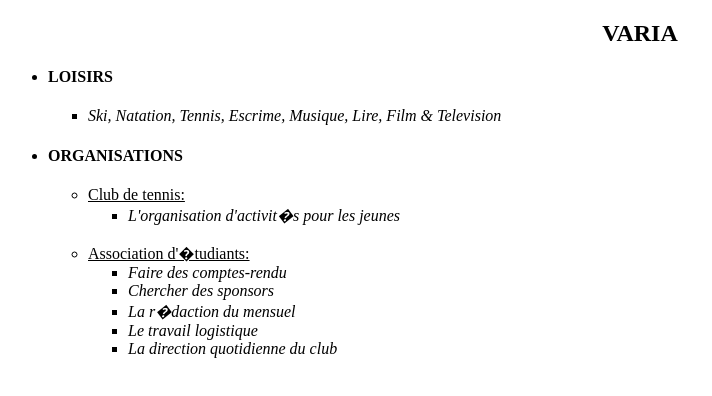
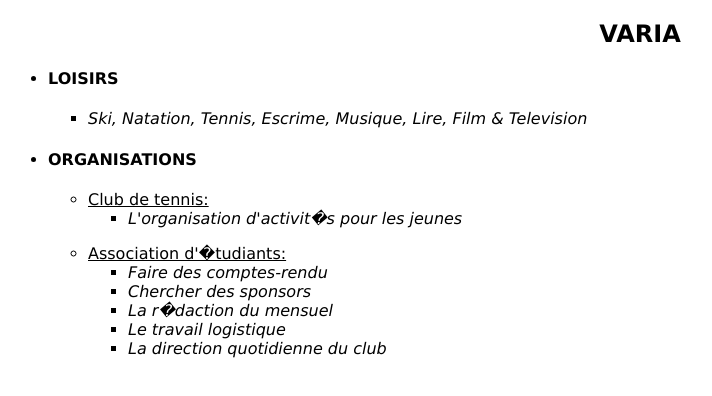
Before and after one commit to zebrapatman/CV, a plain HTML site: page variafr.html in a window 1280 px wide. Shown: the whole page, without its empty margins (0-712 px from the left). Drawn offline with Linux system fonts and the light colour scheme.

Commit message:
Update variafr.html

```diff
--- a/variafr.html
+++ b/variafr.html
@@ -1,7 +1,7 @@
 <!DOCTYPE html>
 <html>
 <head>
-<basefont face="OCR A Extended">
+<link rel="stylesheet" type="text/css" href="style.css">
 <title>VARIA Van Herck Patrick</title>
 </head>
 <body>
```
